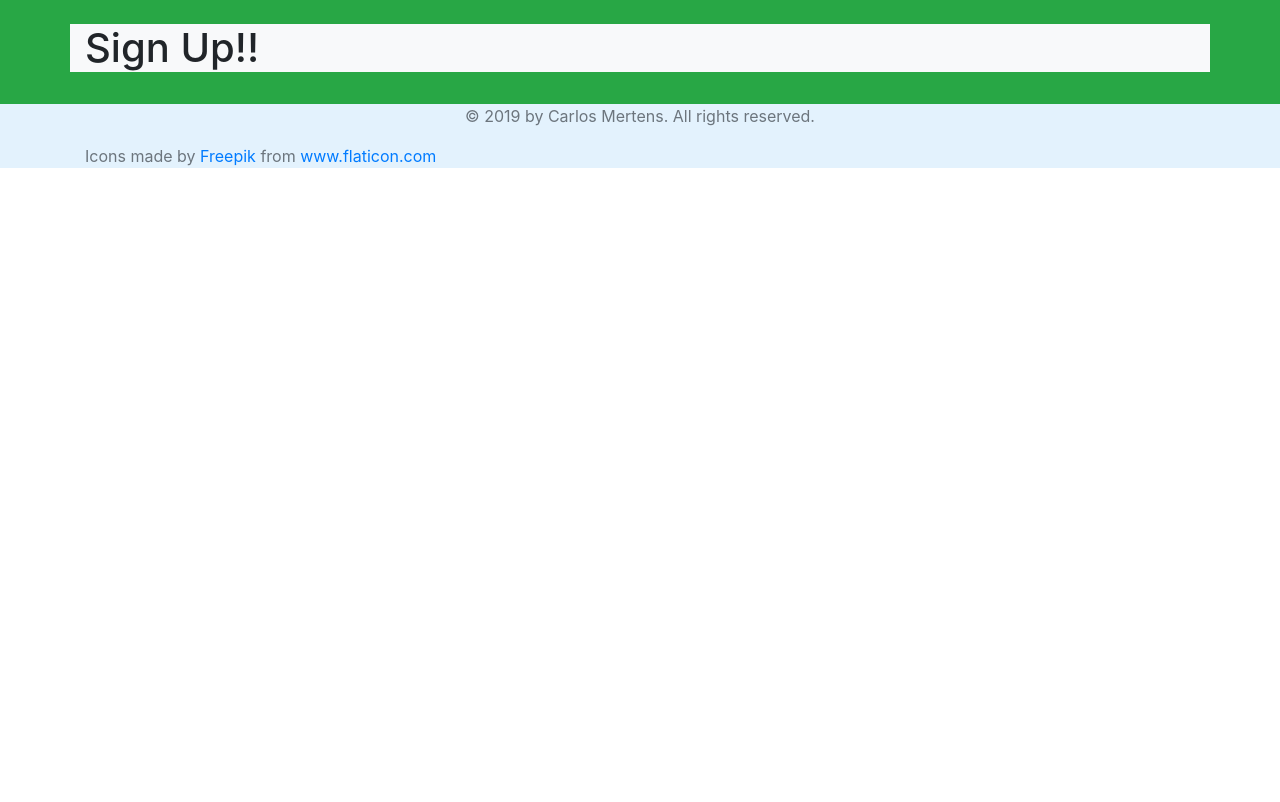
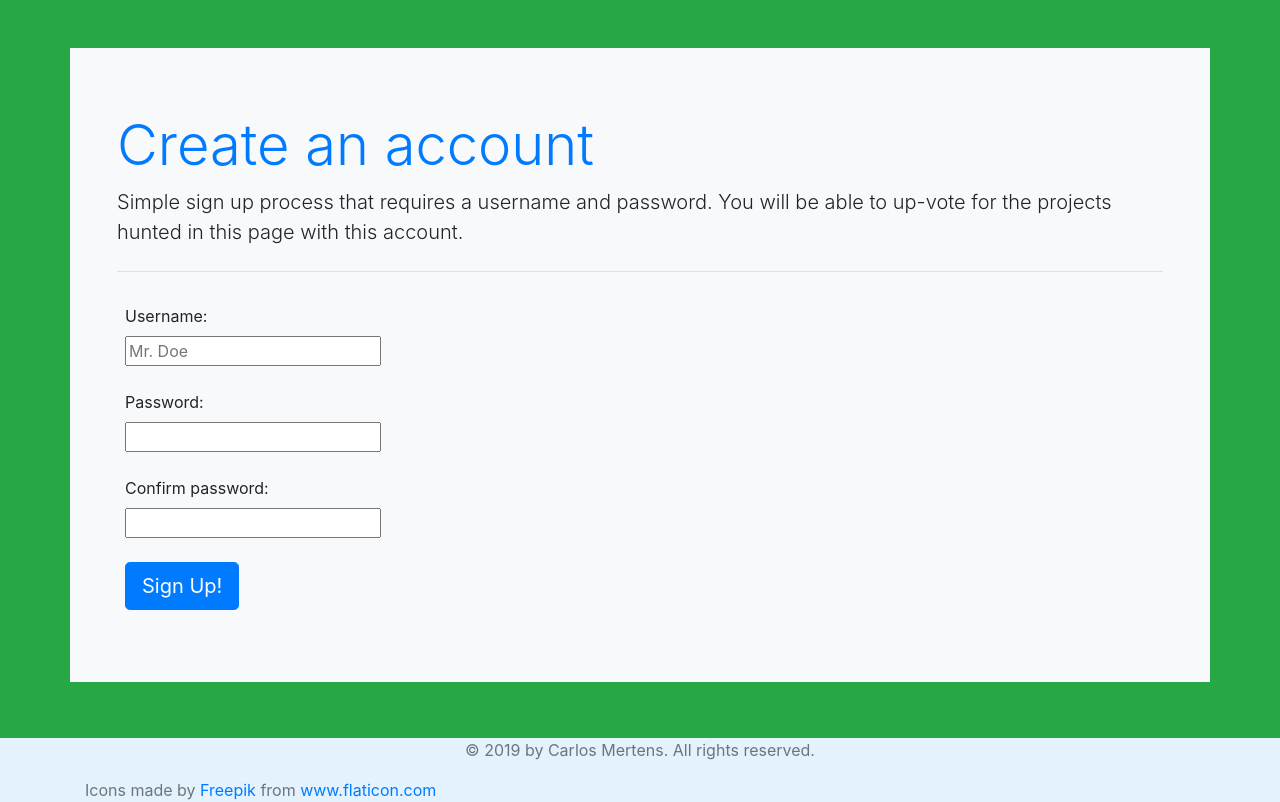
Before and after one commit to carlosmertens/productHunt, a Django app: page /accountApp/signup in a window 1280 px wide. Shown: the part 61-863 px from the top of the page. Before the commit the page ends 229 px from the top, so only its background shows below. Run offline with Django 3.2, Linux system fonts and the light colour scheme; some libraries are stand-ins or nearby versions.

Commit message:
Create signup page

```diff
--- a/accountApp/templates/accountApp/signup.html
+++ b/accountApp/templates/accountApp/signup.html
@@ -10,7 +10,49 @@
   <body>
     {% block content %}
 
-    <div class="container bg-light"><h1>Sign Up!!</h1></div>
+    <div class="container bg-light mt-4">
+      <div class="jumbotron bg-light">
+        <h1 class="display-4 text-primary">Create an account</h1>
+        <p class="lead">
+          Simple sign up process that requires a username and password. You will
+          be able to up-vote for the projects hunted in this page with this
+          account.
+        </p>
+        <hr class="my-4" />
+
+        <div class="container p-2">
+          <form action="{% url 'home' %}" method="POST">
+            {% csrf_token %}
+
+            <label for="username">Username:</label>
+            <br />
+            <input type="text" id="username" placeholder="Mr. Doe" required />
+            <br />
+
+            <br />
+
+            <label for="my-password">Password:</label>
+            <br />
+            <input type="password" name="password1" id="my-password" /> <br />
+
+            <br />
+
+            <label for="match-password">Confirm password:</label>
+            <br />
+            <input type="password" name="password2" id="match-password" />
+            <br />
+
+            <br />
+
+            <input
+              type="submit"
+              value="Sign Up!"
+              class="btn btn-primary btn-lg"
+            />
+          </form>
+        </div>
+      </div>
+    </div>
 
     {% endblock content %}
   </body>
--- a/productHunt/templates/base.html
+++ b/productHunt/templates/base.html
@@ -19,7 +19,7 @@
     <header>
       <nav class="navbar navbar-expand-lg navbar-dark bg-primary">
         <div class="container">
-          <a class="navbar-brand" href="">
+          <a class="navbar-brand" href="{% url 'home' %}">
             <img
               class="d-inline-block align-top pr-1"
               src="{% static 'logoM.png' %}"
@@ -41,8 +41,12 @@
           </button>
           <div class="collapse navbar-collapse" id="navbarNavAltMarkup">
             <div class="navbar-nav ml-auto">
-              <a class="nav-item nav-link text-light" href="">Sign Up</a>
-              <a class="nav-item nav-link text-light" href="">Log In</a>
+              <a class="nav-item nav-link text-light" href="{% url 'signup' %}"
+                >Sign Up</a
+              >
+              <a class="nav-item nav-link text-light" href="{% url 'login' %}"
+                >Log In</a
+              >
             </div>
           </div>
         </div>
```
Also changed, not shown: homeApp/templates/homeApp/index.html (+15 -1 lines).
